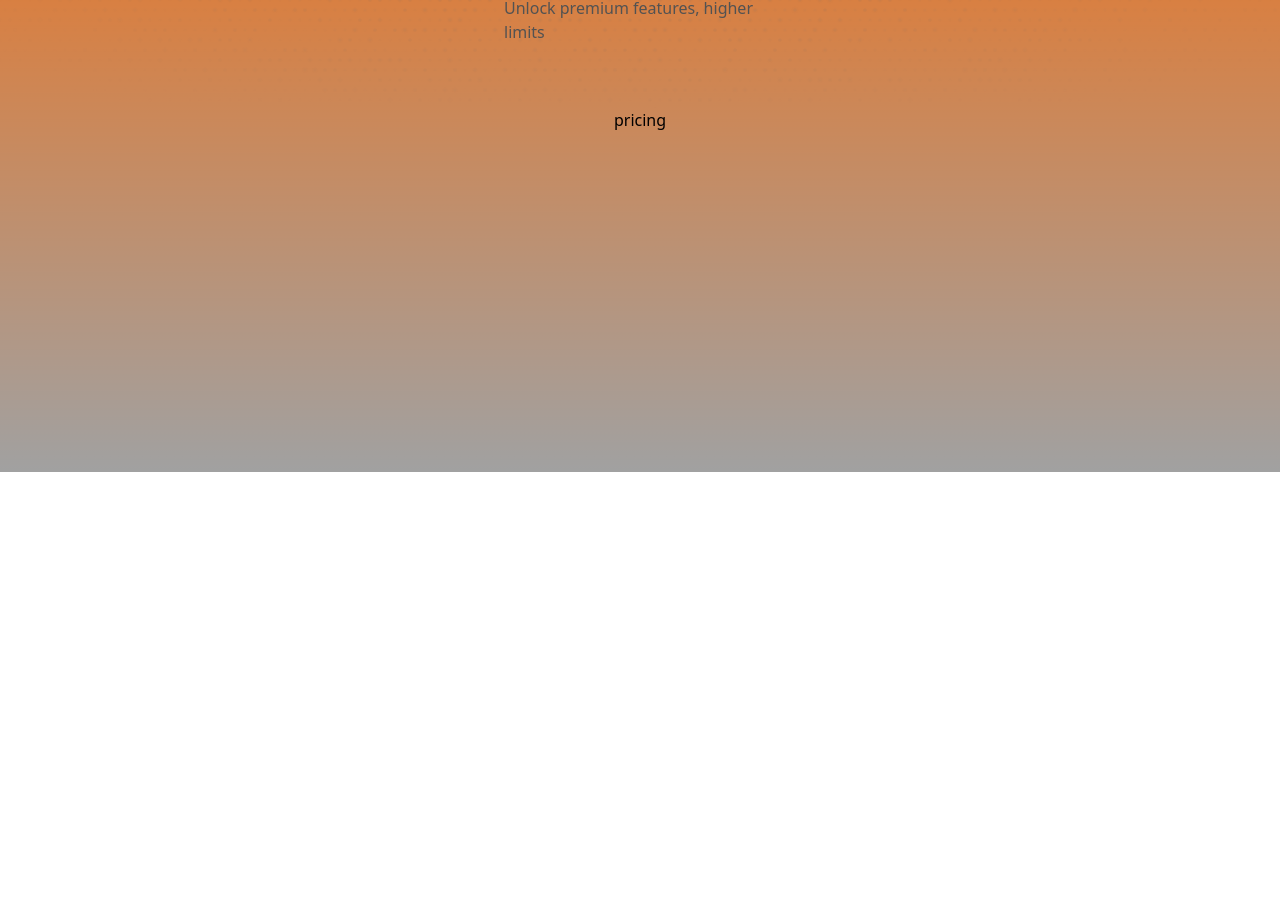
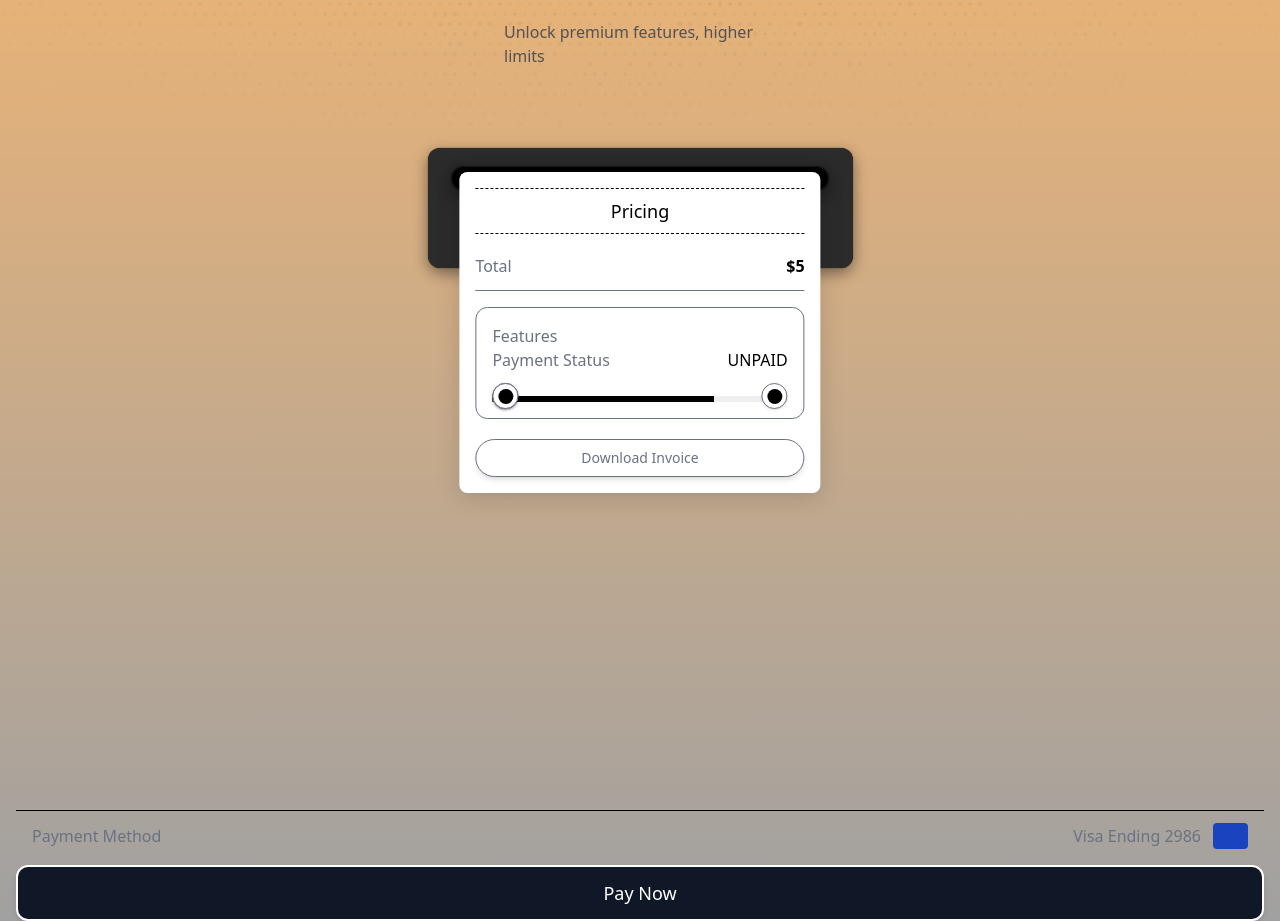
Before and after one commit to TejaswaHinduja/auto-frontend, a Next.js app: page / in a window 1280 px wide. Shown: the part 328-1249 px from the top of the page. Before the commit the page ends 800 px from the top, so only its background shows below. Built offline with nearby package versions, Linux system fonts and the light colour scheme.

Commit message:
need to design pricing component

```diff
--- a/app/landing/page.tsx
+++ b/app/landing/page.tsx
@@ -1,18 +1,21 @@
 "use client"
 
 import DottedGlowBackgroundDemoSecond from "@/components/dotted-glow-background-demo-2"
+import { Navbar } from "@/components/navbar"
 import { Button } from "@/components/ui/button"
 import { DottedGlowBackground } from "@/components/ui/dotted-glow-background"
-
+import InvoiceCard from "@/components/ui/invoice"
+import PaymentFooter from "@/components/ui/PaymentFooter"
 export function Landing(){
 
     async function handlelogin(){
         const response=await fetch("")
 
     }
-    return <div className="min-h-screen bg-linear-to-b from-orange-500 to bg-neutral-400">
+    return <div className="min-h-screen bg-linear-to-b from-orange-300 to bg-neutral-400">
+       <Navbar></Navbar>
     <div className="flex w-full justify-end px-10 py-10">
-        <button className="flex items-center justify-center space-x-3 px-6 py-3 rounded-lg
+        <button className="flex  px-6 py-3 rounded-lg
                bg-linear-to-r from-blue-500 to-blue-600
                hover:from-blue-600 hover:to-blue-400
                text-white text-sm font-semibold
@@ -24,19 +27,21 @@ export function Landing(){
             </svg>
             Connect with twitter
         </button>
-
     </div>
-    <div id="#about"className="flex justify-center">
+    <div id="about"className="flex justify-center">
         Tired of going through banger posts and manually autoPlugging everytime.
         AutoPlug will take care!!
     </div>
 
-    <div id="#how" className="">
+    <div id="how" className="">
         <DottedGlowBackgroundDemoSecond></DottedGlowBackgroundDemoSecond>
+    </div>
 
-    </div>
-    <div id="#pricing"className="flex justify-center px-4">
-       pricing
+    <div id="pricing"className=" justify-center px-4">
+
+    <InvoiceCard/>
+    <PaymentFooter />
+
     </div>
     </div>
 }
--- /dev/null
+++ b/components/navbar.tsx
@@ -0,0 +1,14 @@
+"use client"
+import Link from "next/link"
+
+export function Navbar(){
+
+    return (
+        <div className="flex justify-center">
+            <Link className="px-2" href="#how">How it Works</Link>
+            <Link className="px-2"  href="#about">How it Works</Link>
+            <Link className="px-2"  href="#pricing">How it Works</Link>
+
+        </div>
+    )
+}
--- /dev/null
+++ b/components/ui/Payerlist.tsx
@@ -0,0 +1,37 @@
+
+
+export default function PayerList() {
+  return (
+    <ul className="my-2">
+      {payers.map((payer, index) => (
+        <li key={index} className="flex items-center border-b">
+
+          <div className="p-2 border-r">
+            <img src={payer.img} className="w-9 rounded-full" />
+          </div>
+
+          <p className="flex-grow flex justify-between items-center text-sm p-2">
+
+            {payer.name}
+
+            <span className="border rounded-md px-2 py-[2px]">
+
+              {payer.paid ? (
+                <>
+                  <i className="fa-solid fa-circle-check text-green-500"></i> Paid
+                </>
+              ) : (
+                <>
+                  <i className="fa-solid fa-clock text-orange-500"></i> Unpaid
+                </>
+              )}
+
+            </span>
+
+          </p>
+
+        </li>
+      ))}
+    </ul>
+  );
+}
--- /dev/null
+++ b/components/ui/PaymentFooter.tsx
@@ -0,0 +1,25 @@
+export default function PaymentFooter() {
+  return (
+    <>
+      <hr className="my-3" />
+
+      <div className="flex justify-between items-center mx-4 text-gray-500">
+
+        <p>Payment Method</p>
+
+        <div className="flex items-center gap-3">
+
+          <p>Visa Ending 2986</p>
+
+          <span className="w-[35px] h-[26px] bg-[#1a43bf] rounded"></span>
+
+        </div>
+
+      </div>
+
+      <button className="w-full mt-4 py-3 text-lg bg-gray-900 text-white border-2 rounded-xl shadow-md">
+        Pay Now
+      </button>
+    </>
+  );
+}
--- /dev/null
+++ b/components/ui/PaymentStatus.tsx
@@ -0,0 +1,45 @@
+export default function PaymentStatus() {
+  return (
+    <div className="border p-4 rounded-xl mt-4">
+        Features
+      <p className="flex justify-between mb-3">
+        Payment Status
+        <span className="uppercase font-medium text-black">Unpaid</span>
+      </p>
+
+      <div className="relative mt-6 h-[6px] bg-[linear-gradient(90deg,#000_75%,#eee_75%)]">
+
+        <Checkpoint pending icon="fa-circle-check"right=""  left="0%" />
+
+        <Checkpoint icon="fa-circle-check" pending right="" left="25%" />
+
+        <Checkpoint icon="fa-circle-check" pending right="" left="50%" />
+
+        <Checkpoint icon="" right="" pending left="75%" />
+
+        <Checkpoint left icon="fa-stamp" pending right />
+
+      </div>
+
+    </div>
+  );
+}
+//@ts-ignore
+function Checkpoint({ icon, left, right, pending }) {
+
+  const position = right ? "right-0" : `left-[${left}]`;
+
+  return (
+    <div
+      className={`absolute ${position} -translate-y-1/2 w-[26px] h-[26px] bg-white rounded-full flex items-center justify-center shadow border`}
+    >
+
+      {pending ? (
+        <span className="w-[15px] h-[15px] bg-black rounded-full"></span>
+      ) : (
+        <i className={`fa-solid ${icon}`}></i>
+      )}
+
+    </div>
+  );
+}
--- /dev/null
+++ b/components/ui/invoice.tsx
@@ -0,0 +1,39 @@
+import PayerList from "./Payerlist";
+import PaymentStatus from "./PaymentStatus";
+
+export default function InvoiceCard() {
+  return (
+    <section className="w-[min(95%,425px)] mx-auto my-4 font-sans">
+
+      <section className="relative mb-8 h-[630px]">
+
+        {/* Slot */}
+        <div className="w-full h-[120px] bg-[#2b2b2b] border-2 border-[#2c2c2c] rounded-xl shadow-[0_0_1px_0_#000,0_5px_15px_0_rgba(0,0,0,0.45)]">
+          <div className="bg-black rounded-full w-[90%] h-[25px] mx-auto my-4 border border-[#1b1b1b] shadow-[0_0_1px_0_#000,0_5px_15px_0_rgba(0,0,0,0.45)]"></div>
+        </div>
+
+        {/* Invoice */}
+        <div className="absolute w-[85%] top-6 left-1/2 -translate-x-1/2 bg-white text-gray-500 p-4 rounded-lg shadow-[0_5px_25px_0_rgba(0,0,0,0.15)]">
+
+          <h2 className="text-lg text-center mb-5 font-medium text-black border-y border-dashed py-2">
+            Pricing
+          </h2>
+
+          <p className="flex justify-between mb-2">
+            Total <span className="font-bold text-black">$5</span>
+          </p>
+          <hr className="my-3"/>
+          <PaymentStatus />
+          <div className="flex gap-3 mt-5">
+            <button className="flex-1 rounded-full py-2 text-sm bg-white border shadow-md">
+              Download Invoice
+            </button>
+
+          </div>
+
+        </div>
+      </section>
+
+    </section>
+  );
+}
```
